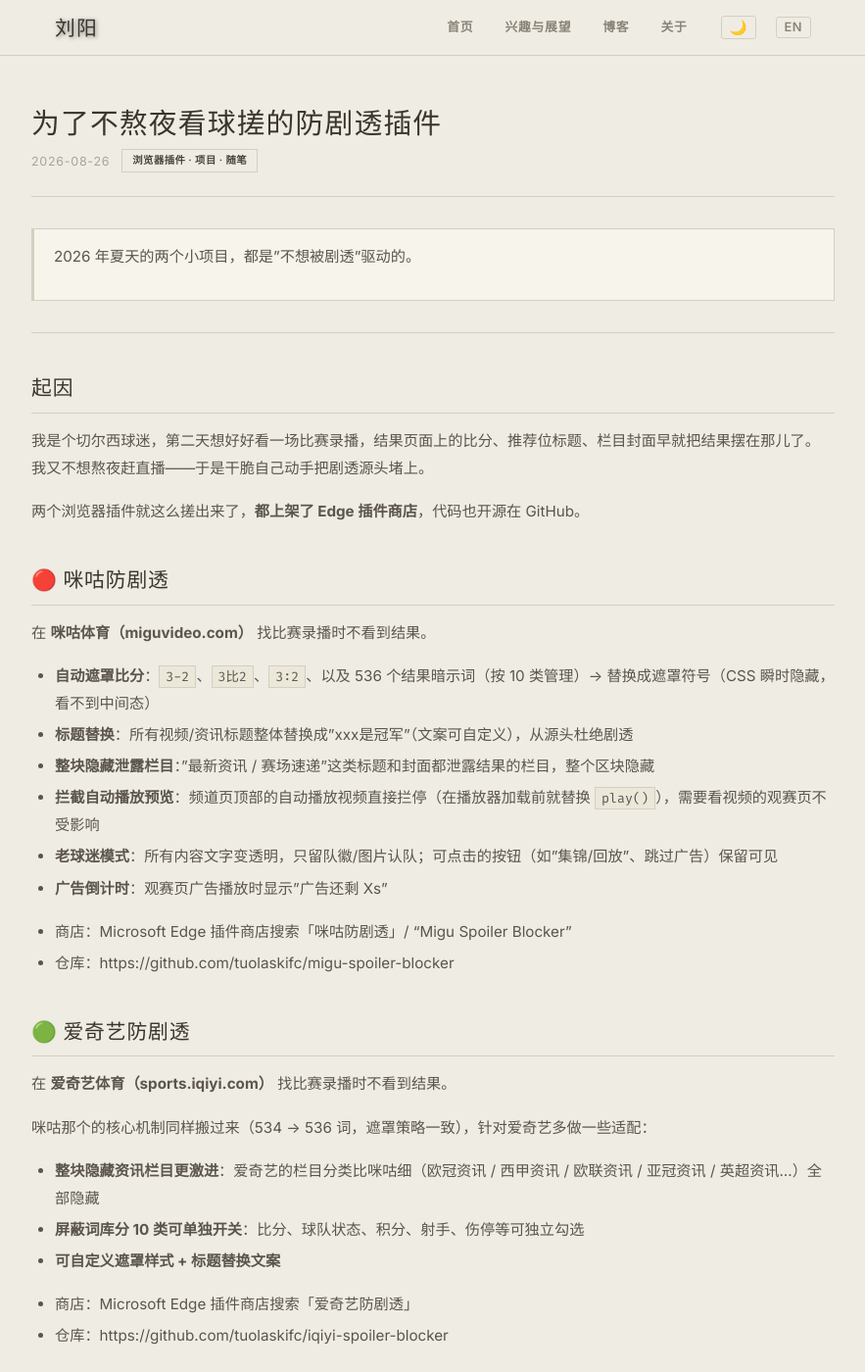
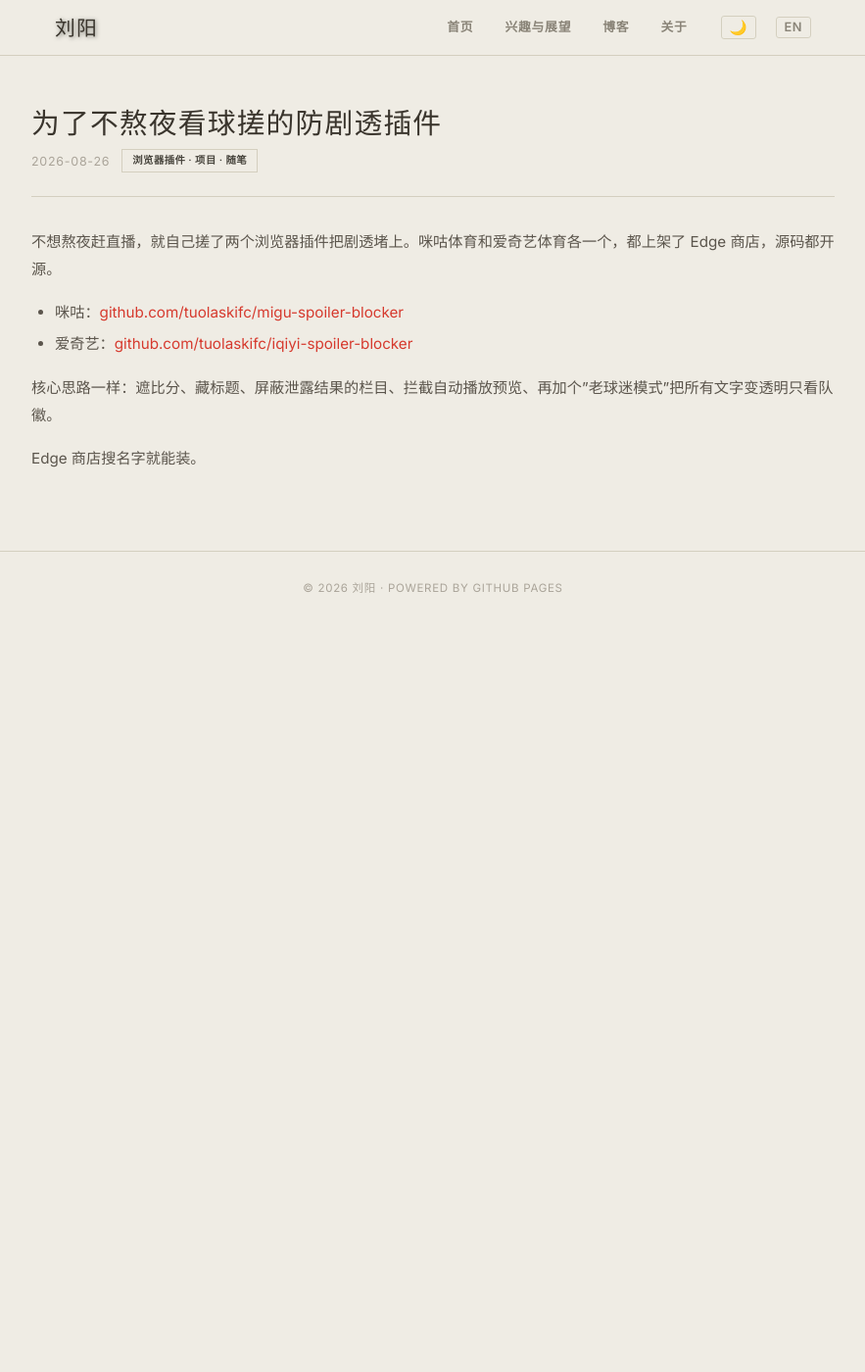
Before and after one commit to tuolaskifc/tuolaskifc.github.io, a Jekyll site: the page built from _posts/2026-08-26-browser-plugins.md, in a window 1280 px wide and 1400 px high. Shown: the whole window at 98% size, without its empty margins (198-1081 px from the left). Built offline with Jekyll 4.4.1, drawn with Linux system fonts in a browser that asks for light colours; some of the changed text lies outside the part shown.

Commit message:
style: 插件文章精简到短文+链接

```diff
--- a/_posts/2026-08-26-browser-plugins.md
+++ b/_posts/2026-08-26-browser-plugins.md
@@ -4,63 +4,11 @@ date: 2026-08-26
 tags: [浏览器插件, 项目, 随笔]
 ---
 
-> 2026 年夏天的两个小项目，都是"不想被剧透"驱动的。
+不想熬夜赶直播，就自己搓了两个浏览器插件把剧透堵上。咪咕体育和爱奇艺体育各一个，都上架了 Edge 商店，源码都开源。
 
----
+- 咪咕：[github.com/tuolaskifc/migu-spoiler-blocker](https://github.com/tuolaskifc/migu-spoiler-blocker)
+- 爱奇艺：[github.com/tuolaskifc/iqiyi-spoiler-blocker](https://github.com/tuolaskifc/iqiyi-spoiler-blocker)
 
-## 起因
+核心思路一样：遮比分、藏标题、屏蔽泄露结果的栏目、拦截自动播放预览、再加个"老球迷模式"把所有文字变透明只看队徽。
 
-我是个切尔西球迷，第二天想好好看一场比赛录播，结果页面上的比分、推荐位标题、栏目封面早就把结果摆在那儿了。我又不想熬夜赶直播——于是干脆自己动手把剧透源头堵上。
-
-两个浏览器插件就这么搓出来了，**都上架了 Edge 插件商店**，代码也开源在 GitHub。
-
-## 🔴 咪咕防剧透
-
-在 **咪咕体育（miguvideo.com）** 找比赛录播时不看到结果。
-
-- **自动遮罩比分**：`3-2`、`3比2`、`3:2`、以及 536 个结果暗示词（按 10 类管理）→ 替换成遮罩符号（CSS 瞬时隐藏，看不到中间态）
-- **标题替换**：所有视频/资讯标题整体替换成"xxx是冠军"（文案可自定义），从源头杜绝剧透
-- **整块隐藏泄露栏目**："最新资讯 / 赛场速递"这类标题和封面都泄露结果的栏目，整个区块隐藏
-- **拦截自动播放预览**：频道页顶部的自动播放视频直接拦停（在播放器加载前就替换 `play()`），需要看视频的观赛页不受影响
-- **老球迷模式**：所有内容文字变透明，只留队徽/图片认队；可点击的按钮（如"集锦/回放"、跳过广告）保留可见
-- **广告倒计时**：观赛页广告播放时显示"广告还剩 Xs"
-
-- 商店：Microsoft Edge 插件商店搜索「咪咕防剧透」/ "Migu Spoiler Blocker"
-- 仓库：https://github.com/tuolaskifc/migu-spoiler-blocker
-
-## 🟢 爱奇艺防剧透
-
-在 **爱奇艺体育（sports.iqiyi.com）** 找比赛录播时不看到结果。
-
-咪咕那个的核心机制同样搬过来（534 → 536 词，遮罩策略一致），针对爱奇艺多做一些适配：
-
-- **整块隐藏资讯栏目更激进**：爱奇艺的栏目分类比咪咕细（欧冠资讯 / 西甲资讯 / 欧联资讯 / 亚冠资讯 / 英超资讯…）全部隐藏
-- **屏蔽词库分 10 类可单独开关**：比分、球队状态、积分、射手、伤停等可独立勾选
-- **可自定义遮罩样式 + 标题替换文案**
-
-- 商店：Microsoft Edge 插件商店搜索「爱奇艺防剧透」
-- 仓库：https://github.com/tuolaskifc/iqiyi-spoiler-blocker
-
-## 用法（都是）
-
-1. 打开 `chrome://extensions/` 或 `edge://extensions/`
-2. 右上角开"开发者模式"
-3. 点"加载已解压的扩展程序"，选对应文件夹
-4. 打开对应网站，工具栏图标点开 → 勾选/取消各项开关
-
-点"设置遮罩 / 屏蔽词…"可以管理分类词库（10 类可折叠）、遮罩样式、标题替换文案。
-
-## 已知边界
-
-- 两个平台都是动态渲染的 SPA，改版频繁。本插件尽量用通用文本规则 + 弱选择器，改版后可能漏网或误伤，欢迎把"哪里还泄露了比分"的具体页面发回来修。
-- 视频**画面内部**的比分条属于图像，本插件不遮挡（录播从头看时通常不涉及）。
-- 只对各自域名生效（咪咕 miguvideo.com / 爱奇艺 sports.iqiyi.com），其它网站不处理。
-
-## 一些体会
-
-1. **浏览器插件没有想象中难**：MV3 manifest + 注入脚本 + 词库匹配，核心逻辑其实很简单。
-2. **难的是"该遮什么"**：比分在页面哪里、剧透藏在哪些文案里，需要一个个页面去观察和调试——这部分是最花时间的。
-3. **vibe coding 很顶**：大部分代码是和 AI 结对写出来的，比自己从头写快得多。
-4. **看球的副产品**：起因是不想熬夜，但搓出来之后发现对追剧/综艺也一样有用——本质都是"别剧透我"。
-
-如果看球/追剧时也被剧透困扰，欢迎去 Edge 商店装一个，或者去 GitHub 提 issue / star ⭐
+Edge 商店搜名字就能装。
```
Also changed, not shown: WEBSITE_GUIDE.md (+1 -0 lines).
